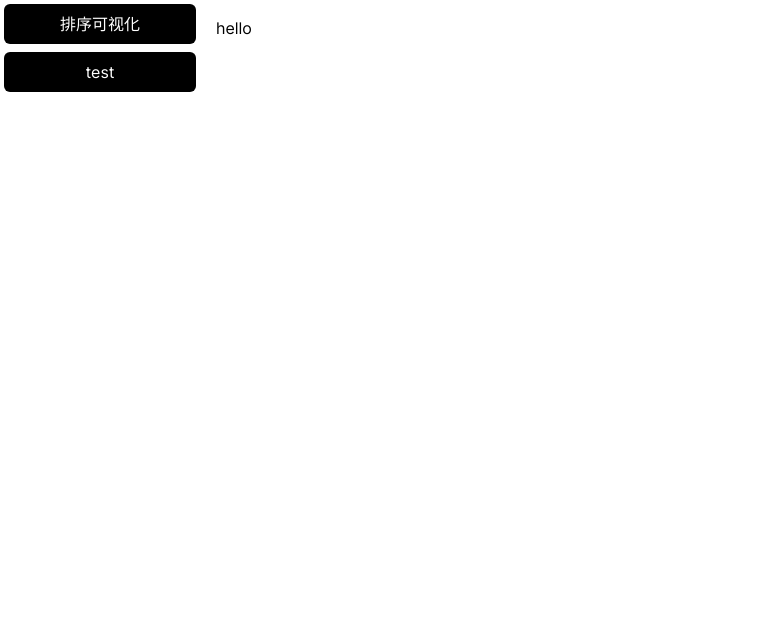
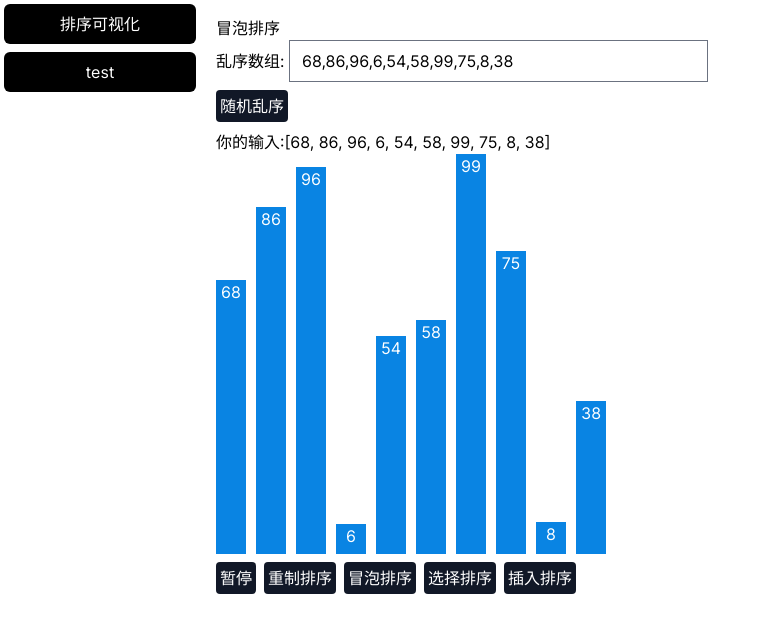
Before and after one commit to YuFengjie97/sortVisual, a Vue app: page / in a window 1280 px wide. Shown: the top 632 px of the page, without its empty margins (0-767 px from the left). Built offline with nearby package versions, Linux system fonts and the light colour scheme.

Commit message:
feat: default home and depoly sh

```diff
--- a/package.json
+++ b/package.json
@@ -4,7 +4,8 @@
   "scripts": {
     "dev": "vite --host",
     "build": "vite build",
-    "serve": "vite preview"
+    "serve": "vite preview",
+    "depoly": "vite build && bash script/depoly.sh"
   },
   "dependencies": {
     "vue": "^3.2.36",
--- a/src/components/leftNav/index.vue
+++ b/src/components/leftNav/index.vue
@@ -15,7 +15,7 @@
 import { ref } from "vue";
 import { routes } from "../../routes";
 
-const navList = ref(routes.slice(1, -1))
+const navList = ref(routes.slice(0, -1))
 
 </script>
 
--- a/src/routes.js
+++ b/src/routes.js
@@ -1,15 +1,9 @@
-import Home from "./views/Home.vue";
 import NotFound from "./views/NotFound.vue";
 
 /** @type {import('vue-router').RouterOptions['routes']} */
 export const routes = [
   {
     path: "/",
-    component: Home,
-    meta: { title: "Home" },
-  },
-  {
-    path: "/bubble",
     component: () => import("./views/BubbleSort/index.vue"),
     meta: { title: "排序可视化" },
   },
--- a/src/views/Home.vue
+++ /dev/null
@@ -1,12 +0,0 @@
-
-<template>
-  <div class="home">
-    <h1>hello</h1>
-  </div>
-</template>
-<script setup>
-</script>
-<style lang="less" scoped>
-.home{
-}
-</style>
```
Also changed, not shown: 1 other file (tests, documents, lock files or other folders).
